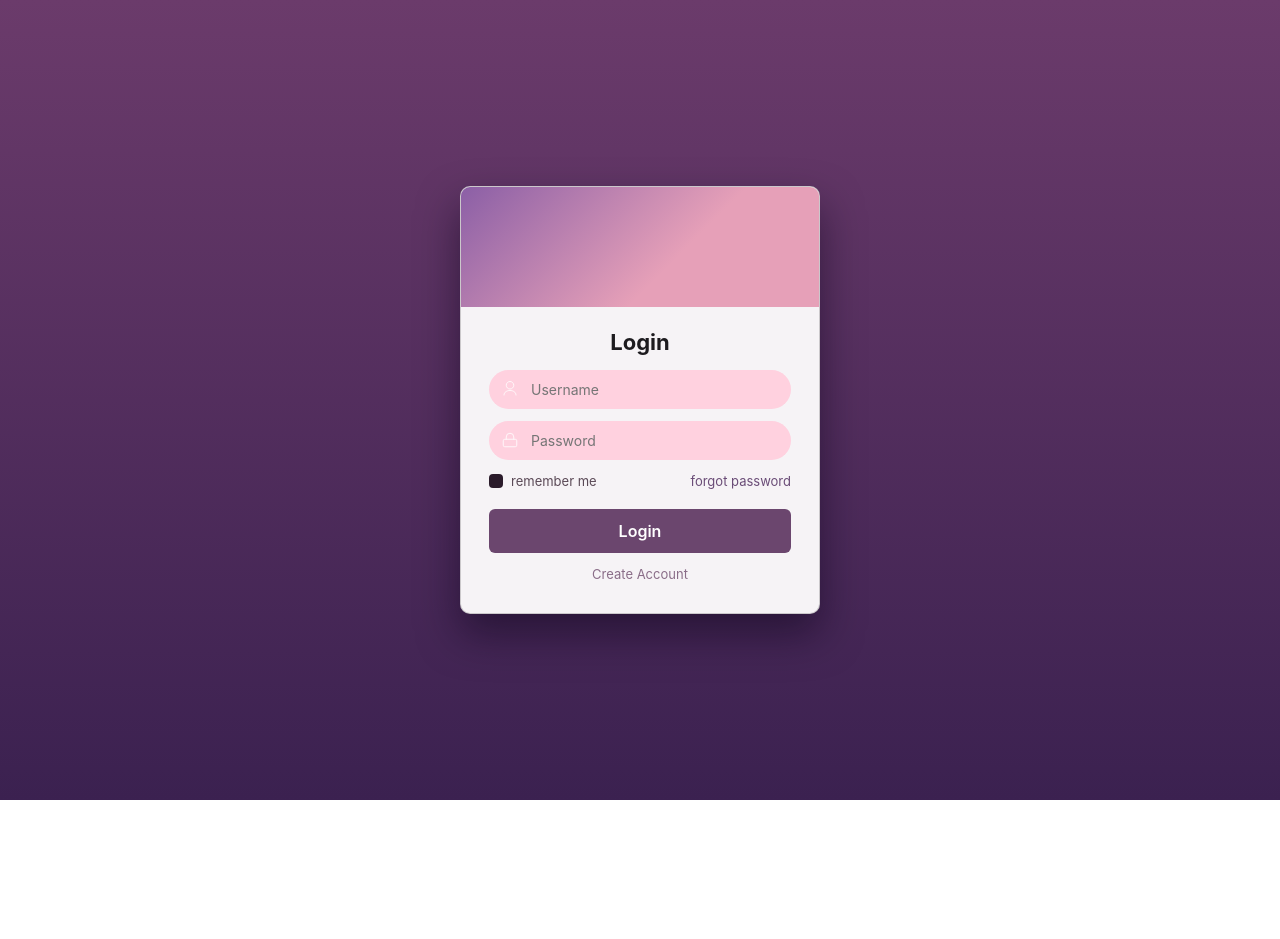
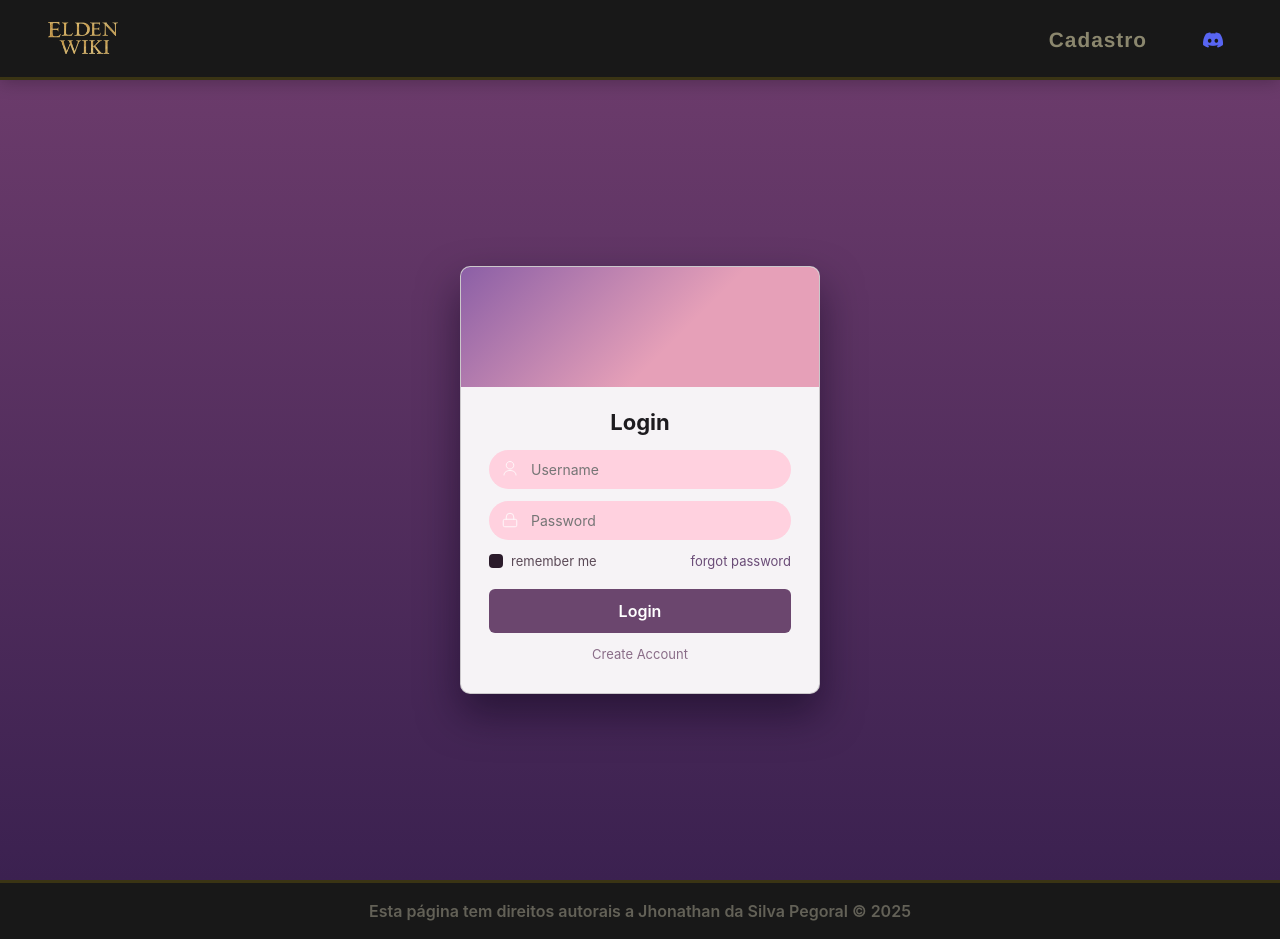
Before and after one commit to Pegoral123/Elden_Wiki_Front, a Vue app: page /LoginPage in a window 1280 px wide. Before the commit the page ends 800 px from the top, so only its background shows below. Built offline with nearby package versions, Linux system fonts and the light colour scheme.

Commit message:
criação do footerPage

```diff
--- a/src/components/LoginPage.vue
+++ b/src/components/LoginPage.vue
@@ -1,4 +1,5 @@
 <template>
+  <Navbar />
   <div class="login-page">
     <div class="card">
       <div class="card-top" aria-hidden="true"></div>
@@ -80,11 +81,18 @@
       </div>
     </div>
   </div>
+  <Footer />
 </template>
 
 <script>
+import Navbar from "@/components/navBar.vue";
+import Footer from "@/components/footerPage.vue";
 export default {
   name: "LoginPage",
+  components: {
+    Navbar,
+    Footer,
+  },
   data() {
     return {
       username: "",
--- /dev/null
+++ b/src/components/footerPage.vue
@@ -0,0 +1,44 @@
+<template>
+  <footer class="site-footer">
+    <div class="container">
+      <p class="copyright">
+        Esta página tem direitos autorais a Jhonathan da Silva Pegoral © 2025
+      </p>
+    </div>
+  </footer>
+</template>
+
+<script setup></script>
+
+<style scoped>
+.site-footer {
+  background: #181818;
+  border-top: 3px solid rgba(255, 215, 0, 0.15);
+  color: #ffd700;
+  padding: 1rem 0;
+  font-family: -apple-system, BlinkMacSystemFont, "Segoe UI", Roboto,
+    "Helvetica Neue", Arial;
+}
+
+.site-footer .container {
+  max-width: 1500px;
+  margin: 0 auto;
+  padding: 0 1rem;
+  display: flex;
+  align-items: center;
+  justify-content: center;
+}
+
+.site-footer p {
+  margin: 0;
+  color: #636157;
+  font-weight: 600;
+  text-align: center;
+}
+
+@media (max-width: 420px) {
+  .site-footer p {
+    font-size: 14px;
+  }
+}
+</style>
--- a/src/components/navBar.vue
+++ b/src/components/navBar.vue
@@ -68,7 +68,7 @@ const logo = logoImg;
 }
 
 .navbar-links a {
-  color: #fff;
+  color: #636157;
   text-decoration: none;
   font-size: 1.25rem;
   font-weight: 500;
@@ -79,7 +79,7 @@ const logo = logoImg;
 }
 
 .navbar-links .link-cadastro {
-  color: #ffd700;
+  color: #8b876e;
   font-weight: bold;
   font-size: 1.3rem;
 }
```
